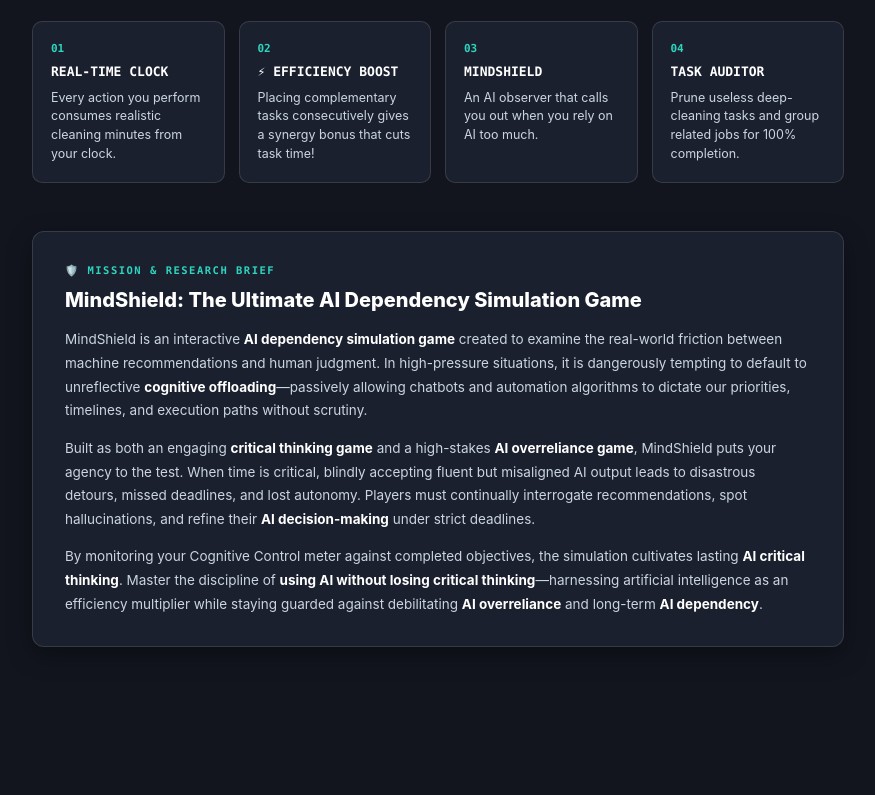
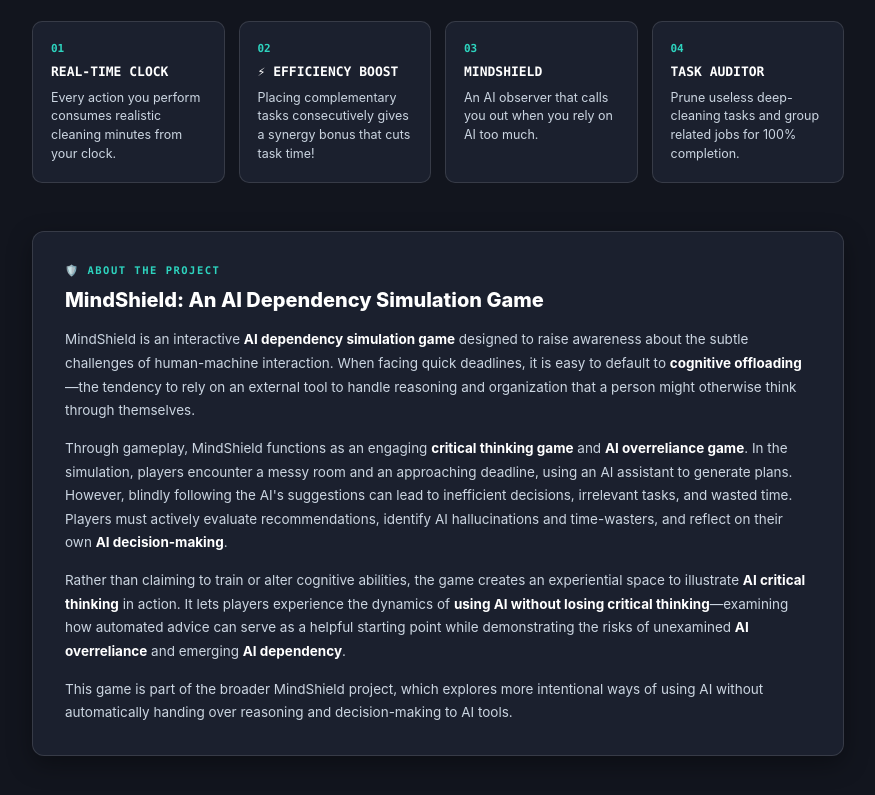
Before and after one commit to fluryjanis/frog1230.github.io, a plain HTML site: page Web-mindshield/game.html in a window 1280 px wide. Shown: the part 669-1464 px from the top of the page, without its empty margins (202-1077 px from the left). Before the commit the page ends 1424 px from the top, so only its background shows below. Drawn offline with Linux system fonts and the light colour scheme.

Commit message:
Revise game HTML for clarity and awareness focus
Updated the game description and section titles for clarity and focus on AI dependency awareness.

```diff
--- a/Web-mindshield/game.html
+++ b/Web-mindshield/game.html
@@ -1599,7 +1599,7 @@
             </div>
           </div>
 
-          <span class="hero-badge">TRAINING SIMULATION // LEVEL 1</span>
+          <span class="hero-badge">SIMULATION SCENARIO // LEVEL 1</span>
           <h1 class="hero-title">10-MINUTE CLEANING EMERGENCY</h1>
 
           <p class="hero-goal-statement">
@@ -1643,18 +1643,25 @@
             </div>
           </div>
 
-          <!-- SEO Optimized About Section -->
+          <!-- Awareness-Focused About Section -->
           <section class="about-section">
-            <div class="about-badge">🛡️ MISSION & RESEARCH BRIEF</div>
-            <h2 class="about-heading">MindShield: The Ultimate AI Dependency Simulation Game</h2>
+            <div class="about-badge">🛡️ ABOUT THE PROJECT</div>
+            <h2 class="about-heading">MindShield: An AI Dependency Simulation Game</h2>
+
             <p class="about-text">
-              MindShield is an interactive <strong>AI dependency simulation game</strong> created to examine the real-world friction between machine recommendations and human judgment. In high-pressure situations, it is dangerously tempting to default to unreflective <strong>cognitive offloading</strong>—passively allowing chatbots and automation algorithms to dictate our priorities, timelines, and execution paths without scrutiny.
+              MindShield is an interactive <strong>AI dependency simulation game</strong> designed to raise awareness about the subtle challenges of human-machine interaction. When facing quick deadlines, it is easy to default to <strong>cognitive offloading</strong>—the tendency to rely on an external tool to handle reasoning and organization that a person might otherwise think through themselves.
             </p>
+
             <p class="about-text">
-              Built as both an engaging <strong>critical thinking game</strong> and a high-stakes <strong>AI overreliance game</strong>, MindShield puts your agency to the test. When time is critical, blindly accepting fluent but misaligned AI output leads to disastrous detours, missed deadlines, and lost autonomy. Players must continually interrogate recommendations, spot hallucinations, and refine their <strong>AI decision-making</strong> under strict deadlines.
+              Through gameplay, MindShield functions as an engaging <strong>critical thinking game</strong> and <strong>AI overreliance game</strong>. In the simulation, players encounter a messy room and an approaching deadline, using an AI assistant to generate plans. However, blindly following the AI's suggestions can lead to inefficient decisions, irrelevant tasks, and wasted time. Players must actively evaluate recommendations, identify AI hallucinations and time-wasters, and reflect on their own <strong>AI decision-making</strong>.
             </p>
+
             <p class="about-text">
-              By monitoring your Cognitive Control meter against completed objectives, the simulation cultivates lasting <strong>AI critical thinking</strong>. Master the discipline of <strong>using AI without losing critical thinking</strong>—harnessing artificial intelligence as an efficiency multiplier while staying guarded against debilitating <strong>AI overreliance</strong> and long-term <strong>AI dependency</strong>.
+              Rather than claiming to train or alter cognitive abilities, the game creates an experiential space to illustrate <strong>AI critical thinking</strong> in action. It lets players experience the dynamics of <strong>using AI without losing critical thinking</strong>—examining how automated advice can serve as a helpful starting point while demonstrating the risks of unexamined <strong>AI overreliance</strong> and emerging <strong>AI dependency</strong>.
+            </p>
+
+            <p class="about-text">
+              This game is part of the broader MindShield project, which explores more intentional ways of using AI without automatically handing over reasoning and decision-making to AI tools.
             </p>
           </section>
         </div>
```
